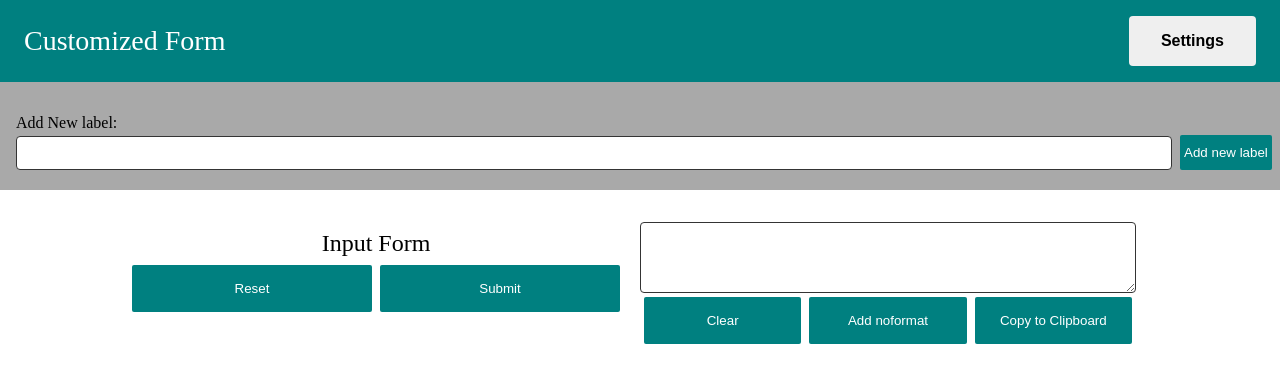
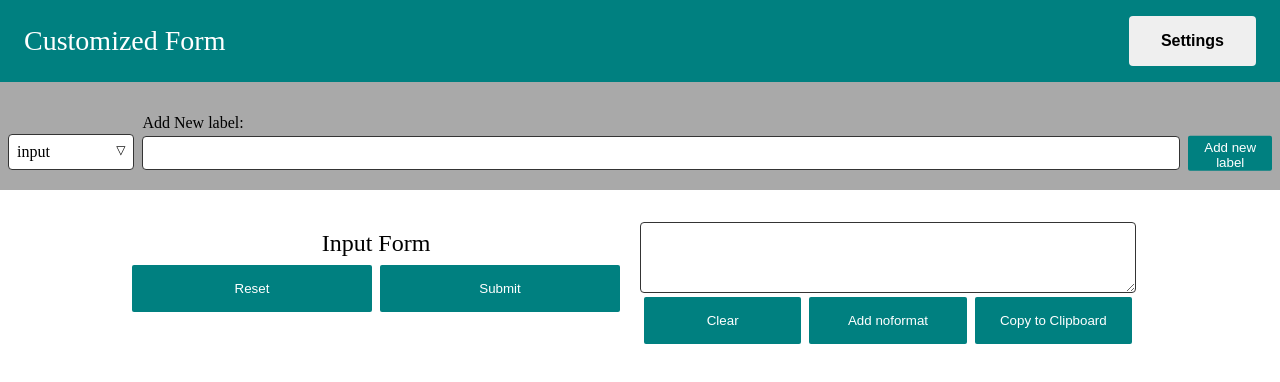
Before and after one commit to shashankshetty1996/Event-pattern-form, a React (Create React App) app: page / in a window 1280 px wide. Both pictures are taken after a click on the button "Settings". Shown: the top 382 px of the page. Built offline with nearby package versions, Linux system fonts and the light colour scheme.

Commit message:
Added textarea feature.

```diff
--- a/src/App.js
+++ b/src/App.js
@@ -3,10 +3,15 @@ import React, { useState, useEffect, useRef } from "react";
 import { Forms, Settings } from "./container";
 import { Header } from "./components";
 
+import { AppContext } from "./utils/Context";
 import { getLocalStore } from "./utils/localStorage";
 
 import "./App.scss";
-import { AppContext } from "./utils/Context";
+
+const options = [
+  { label: "input", value: "input" },
+  { label: "Paragraph", value: "textarea" },
+];
 
 function App() {
   const [input, setInput] = useState({});
@@ -17,20 +22,27 @@ function App() {
 
   // Fetch from local storage
   useEffect(() => {
-    const configuration = getLocalStore() || { input: [] };
+    const configuration = getLocalStore() || { input: {} };
     setInput(() => {
-      const res = {};
-      configuration.input.forEach((label) => (res[label] = ""));
+      const res = { ...configuration.input };
+      Object.keys((item) => (res[item]["value"] = ""));
       return res;
     });
   }, []);
 
   const inputChangeHandler = (value, name) =>
-    setInput({ ...input, [name]: value });
+    setInput((prevInput) => {
+      return {
+        ...prevInput,
+        [name]: { ...prevInput[name], value },
+      };
+    });
 
   const resetForm = () => {
     const updatedInput = {};
-    Object.keys(input).forEach((label) => (updatedInput[label] = ""));
+    Object.keys(input).forEach((label) => {
+      updatedInput[label] = { ...input[label], value: "" };
+    });
     setInput(updatedInput);
   };
 
@@ -40,7 +52,7 @@ function App() {
       const inputValue = input[label];
       if (inputValue !== "") {
         text = `${text}
-*${label}* ${input[label]}`;
+*${label}* ${input[label]["value"]}`;
       }
     });
     setFinalText(text.trimStart());
@@ -67,6 +79,7 @@ function App() {
   return (
     <AppContext.Provider
       value={{
+        options,
         input,
         finalText,
         setInput,
--- /dev/null
+++ b/src/components/Select/Select.js
@@ -0,0 +1,60 @@
+import React, { useState, useEffect, useRef } from "react";
+
+import "./Select.scss";
+
+export default function Select(props) {
+  const { selectedValue, options, onChange } = props;
+
+  const [isOpen, setIsOpen] = useState(false);
+  const ref = useRef(null);
+
+  useEffect(() => {
+    if (isOpen) {
+      document.addEventListener("click", eventHandler);
+    }
+    return () => {
+      document.removeEventListener("click", eventHandler);
+    };
+  }, [isOpen]);
+
+  const eventHandler = (e) => {
+    if (ref.current && !ref.current.contains(e.target)) {
+      setIsOpen(false);
+    }
+  };
+
+  const activeOption = options.find((option) => option.value === selectedValue);
+
+  const optionClicked = (option) => {
+    setIsOpen(false);
+    onChange(option);
+  };
+
+  const triangle = isOpen ? (
+    <span className="triangle">&#9653;</span>
+  ) : (
+    <span className="triangle">&#9661;</span>
+  );
+
+  return (
+    <div className="select">
+      <p onClick={() => setIsOpen((c) => !c)}>
+        <span>{activeOption.label}</span> {triangle}
+      </p>
+
+      {isOpen && (
+        <ul className="drop-down" ref={ref}>
+          {options.map((option, index) => (
+            <li
+              value={option.value}
+              key={index}
+              onClick={() => optionClicked(option)}
+            >
+              {option.label}
+            </li>
+          ))}
+        </ul>
+      )}
+    </div>
+  );
+}
--- /dev/null
+++ b/src/components/Select/Select.scss
@@ -0,0 +1,37 @@
+.select {
+  background-color: #ffffff;
+  border: 1px solid #343434;
+  border-radius: 4px;
+  cursor: pointer;
+  padding: 8px;
+  position: relative;
+  width: 150px;
+
+  p {
+    display: flex;
+    justify-content: space-between;
+
+    .triangle {
+      font-size: 12px;
+    }
+  }
+
+  ul {
+    box-shadow: 0 2px 8px 0 rgba(0, 0, 0, 0.12);
+    list-style: none;
+    padding: 0;
+    position: absolute;
+    left: 0;
+    transform: translateY(10%);
+    width: 100%;
+
+    li {
+      background-color: #ffffff;
+      padding: 16px 8px;
+
+      &:hover {
+        background-color: #eaeaea;
+      }
+    }
+  }
+}
--- /dev/null
+++ b/src/components/Textarea/Textarea.js
@@ -0,0 +1,19 @@
+import React from "react";
+
+import "./Textarea.scss";
+
+export default function Textarea(props) {
+  const { name, value, onChange } = props;
+
+  const changeHandler = ($event) => {
+    const { name: textAreaName, value: textAreaValue } = $event.target;
+    onChange(textAreaValue, textAreaName);
+  };
+
+  return (
+    <div className="textarea">
+      <label>{name}:</label>
+      <textarea name={name} value={value} onChange={changeHandler} />
+    </div>
+  );
+}
--- /dev/null
+++ b/src/components/Textarea/Textarea.scss
@@ -0,0 +1,17 @@
+.textarea {
+  margin: 8px 4px;
+
+  label {
+    display: block;
+  }
+
+  textarea {
+    border: 1px solid #343434;
+    border-radius: 4px;
+    font-size: 14px;
+    padding: 8px 4px;
+    margin: 4px 0;
+    outline: none;
+    width: 100%;
+  }
+}
--- a/src/components/index.js
+++ b/src/components/index.js
@@ -1,3 +1,5 @@
 export { default as Button } from "./Button/Button";
 export { default as Header } from "./Header/Header";
 export { default as Input } from "./Input/Input";
+export { default as Select } from "./Select/Select";
+export { default as Textarea } from "./Textarea/Textarea";
--- a/src/container/Forms/Forms.js
+++ b/src/container/Forms/Forms.js
@@ -1,7 +1,7 @@
 import React, { useContext, forwardRef } from "react";
 import { AppContext } from "../../utils/Context";
 
-import { Button, Input } from "../../components";
+import { Button, Input, Textarea } from "../../components";
 
 function Forms(props, ref) {
   const {
@@ -21,11 +21,22 @@ function Forms(props, ref) {
       <div className="left-section">
         <h1>Input Form</h1>
         {Object.keys(input).map((label, index) => {
+          const { type, value } = input[label];
+          if (type === "input") {
+            return (
+              <Input
+                key={index}
+                name={label}
+                value={value}
+                onChange={inputChangeHandler}
+              />
+            );
+          }
           return (
-            <Input
+            <Textarea
               key={index}
               name={label}
-              value={input[label]}
+              value={value}
               onChange={inputChangeHandler}
             />
           );
--- a/src/container/Settings/Settings.js
+++ b/src/container/Settings/Settings.js
@@ -2,15 +2,16 @@ import React, { useState, useContext } from "react";
 import { unstable_batchedUpdates } from "react-dom";
 
 import { AppContext } from "../../utils/Context";
-import { Button, Input } from "../../components";
+import { Button, Input, Select } from "../../components";
 
 import { getLocalStore, setLocalStore } from "../../utils/localStorage";
 
 import "./Settings.scss";
 
 export default function Settings() {
-  const { input, setInput } = useContext(AppContext);
+  const { input, setInput, options } = useContext(AppContext);
   const [newLabel, setNewLabel] = useState("");
+  const [type, setType] = useState(options[0].value);
 
   const addNewLabel = () => {
     if (newLabel !== "") {
@@ -18,16 +19,16 @@ export default function Settings() {
         return alert(`${newLabel} already exist`);
       }
       unstable_batchedUpdates(() => {
-        setInput({ ...input, [newLabel]: "" });
+        setInput({ ...input, [newLabel]: { value: "", type } });
         setNewLabel("");
       });
 
       const config = getLocalStore();
       if (config) {
-        config.input.push(newLabel);
+        config.input[newLabel] = { type };
         setLocalStore(config);
       } else {
-        setLocalStore({ input: [newLabel] });
+        setLocalStore({ input: { [newLabel]: { type } } });
       }
     }
   };
@@ -38,8 +39,7 @@ export default function Settings() {
     setInput(updateInput);
 
     const config = getLocalStore();
-    const updatedList = config.input.filter((item) => item !== label);
-    config.input = updatedList;
+    delete config.input[label];
     setLocalStore(config);
   };
 
@@ -53,6 +53,11 @@ export default function Settings() {
         ))}
       </ul>
       <div className="inline-form">
+        <Select
+          options={options}
+          selectedValue={type}
+          onChange={(option) => setType(option.value)}
+        />
         <Input
           name="Add New label"
           value={newLabel}
--- a/src/container/Settings/Settings.scss
+++ b/src/container/Settings/Settings.scss
@@ -27,7 +27,11 @@
 
   .inline-form {
     display: flex;
-    align-items: flex-end;
+    align-items: center;
+
+    .select {
+      transform: translateY(8px);
+    }
 
     .input {
       width: 100%;
@@ -39,7 +43,7 @@
       padding: 4px;
       position: relative;
       width: 100px;
-      top: -4px;
+      transform: translateY(25%);
     }
   }
 }
```
